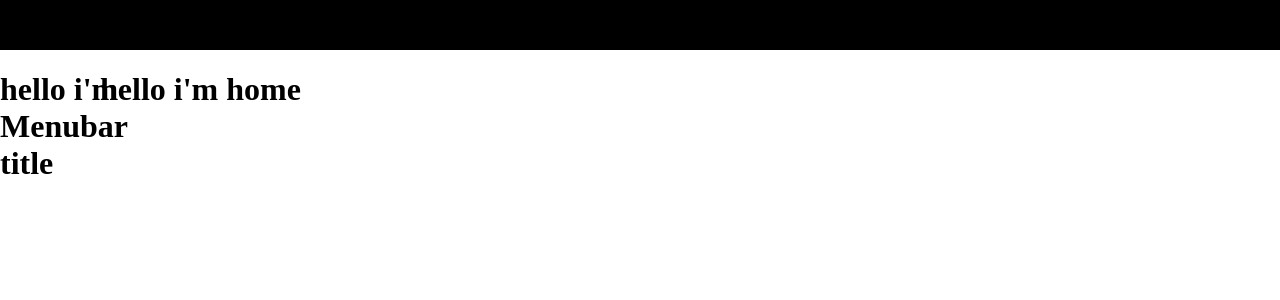
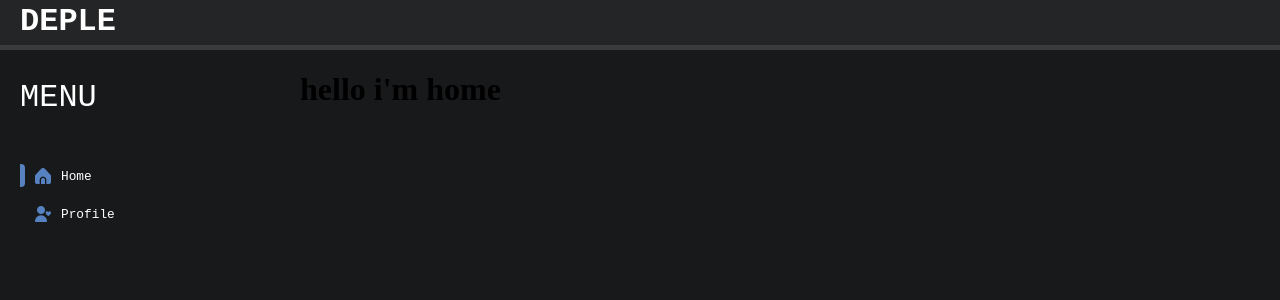
Before and after one commit to sdf5771/deple-app, a React (Create React App) app in the folder deple-app-front-end/: page / in a window 1280 px wide. Shown: the top 300 px of the page. Built offline with nearby package versions, Linux system fonts and the light colour scheme.

Commit message:
[Front-end] 20221023AM1141

```diff
--- a/deple-app-front-end/src/Components/MenuBar.js
+++ b/deple-app-front-end/src/Components/MenuBar.js
@@ -2,26 +2,47 @@ import React from 'react';
 import propTypes from 'prop-types';
 import styles from '../Stylesheets/MenuBar.module.css'
 
-function MenuElement({}){
-    const [elementVal, setElementVal] = React.useState();
+function MenuElement({ Type, TextContent, MenuElId, Activated }){
+    let elementImgSelector
+    if(Type){
+        if(Type === 'home'){
+            elementImgSelector = styles.menu_home_img
+        } else if(Type === 'profile'){
+            elementImgSelector = styles.menu_profile_img
+        }
+    }
+
     return (
-        <div>
-            <div></div>
-            <div>
-                <span></span>
+        <div id={MenuElId ? MenuElId : ""} className={styles.menu_element_root}>
+            <div className={ Activated ? styles.menu_element_active : styles.menu_element_not_active}></div>
+            <div className={elementImgSelector}></div>
+            <div className={styles.menu_element_name_container}>
+                <span className={styles.menu_element_name}>{TextContent ? TextContent : ""}</span>
             </div>
         </div>
     );
 }
 
+MenuElement.propTypes = {
+    Type: propTypes.string,
+    TextContent: propTypes.string,
+    MenuElId: propTypes.string,
+    Activated: propTypes.bool,
+}
+
 function MenuBar() {
+    const [active, setActive] = React.useState(false);
+
+
+
     return (
         <div id="MenuBarRoot" className={styles.menu_bar_root}>
-            <div>
-                <h1>hello i'm Menubar title</h1>
+            <div className={styles.menu_bar_header}>
+                <span className={styles.menu_title}>MENU</span>
             </div>
-            <div>
-                <MenuElement />
+            <div className={styles.menu_bar_body}>
+                <MenuElement MenuElId="homeMenuEl" Type="home" TextContent="Home" Activated={true} />
+                <MenuElement MenuElId="profileMenuEl" Type="profile" TextContent="Profile" Activated={false} />
             </div>
         </div>
     );
--- a/deple-app-front-end/src/Components/TopBar.js
+++ b/deple-app-front-end/src/Components/TopBar.js
@@ -17,10 +17,10 @@ function TopBarElement({}){
 function TopBar() {
     return (
         <div id="TopBarRoot" className={styles.top_bar_root}>
-            <div>
-                <h1>hello i'm topbar title</h1>
+            <div className={styles.top_bar_left_container}>
+                <span className={styles.title_span}>DEPLE</span>
             </div>
-            <div>
+            <div className={styles.top_bar_right_container}>
 
             </div>
         </div>
--- a/deple-app-front-end/src/Stylesheets/MainApp.module.css
+++ b/deple-app-front-end/src/Stylesheets/MainApp.module.css
@@ -10,5 +10,5 @@
     flex-direction: row;
     width: 100%;
     height: calc(100% - 50px);
-    background-color: #fff;
+    background-color: #18191A;
 }
--- a/deple-app-front-end/src/Stylesheets/MenuBar.module.css
+++ b/deple-app-front-end/src/Stylesheets/MenuBar.module.css
@@ -1,5 +1,88 @@
 .menu_bar_root{
-    width: 100px;
+    min-width: calc(300px - 40px);
+    max-width: calc(300px - 40px);
     height: 100vh;
     display: flex;
+    flex-direction:column;
+    padding: 0 20px;
 }
+.menu_bar_header{
+    margin-top: 30px;
+}
+.menu_bar_header > .menu_title{
+    font-size: 2rem;
+    font-weight: 500;
+    color: #fff;
+    font-family: monospace;
+}
+.menu_bar_body{
+    display: flex;
+    flex-direction: column;
+    margin-top: 40px;
+    width: 100%;
+    height: calc(100% - 70px);
+    overflow-x: hidden;
+    overflow-y: auto;
+}
+
+
+/*menu elements*/
+.menu_element_root{
+    width: 100%;
+    height: 38px;
+    display: flex;
+    flex-direction: row;
+    background-color: inherit;
+    border-radius: 8px;
+    align-items: center;
+    gap: 6px;
+    cursor: pointer;
+}
+.menu_element_not_active{
+    width: 5px;
+    height: 60%;
+    border-top-right-radius: 4px;
+    border-bottom-right-radius: 4px;
+    background-color: inherit;
+}
+.menu_element_active{
+    width: 5px;
+    height: 60%;
+    border-top-right-radius: 4px;
+    border-bottom-right-radius: 4px;
+    background-color: #5881C0;
+}
+.menu_element_root:hover{
+    background-color: #303031;
+}
+.menu_element_name_container{
+
+}
+.menu_element_name{
+    font-size:0.8rem;
+    font-weight: 300;
+    font-family:monospace;
+    color: #fff;
+}
+
+.menu_home_img{
+    width: 24px;
+    height: 24px;
+    min-width: 24px;
+    min-height: 24px;
+    background-size: 16px;
+    background-position: center;
+    background-repeat: no-repeat;
+    background-image: url(../Image/Public_icons/home_icon.png);
+}
+
+.menu_profile_img{
+    width: 24px;
+    height: 24px;
+    min-width: 24px;
+    min-height: 24px;
+    background-size: 16px;
+    background-position: center;
+    background-repeat: no-repeat;
+    background-image: url(../Image/Public_icons/profile_icon.png);
+}
--- a/deple-app-front-end/src/Stylesheets/TopBar.module.css
+++ b/deple-app-front-end/src/Stylesheets/TopBar.module.css
@@ -2,6 +2,21 @@
     display: flex;
     flex-direction: row;
     width: 100%;
-    height: 50px;
-    background-color: black;
+    height: 56px;
+    background-color: #242526;
+    justify-content: space-between;
+    align-items: center;
+    border-bottom: 5px solid #393B3D;
 }
+.top_bar_left_container{
+    padding-left: 20px;
+}
+.title_span{
+    font-size: 2rem;
+    font-weight: 700;
+    color: #fff;
+    font-family: monospace;
+}
+.top_bar_right_container{
+
+}
```
Also changed, not shown: deple-app-front-end/src/Image/Public_icons/home_icon.png (added), deple-app-front-end/src/Image/Public_icons/profile_icon.png (added).
